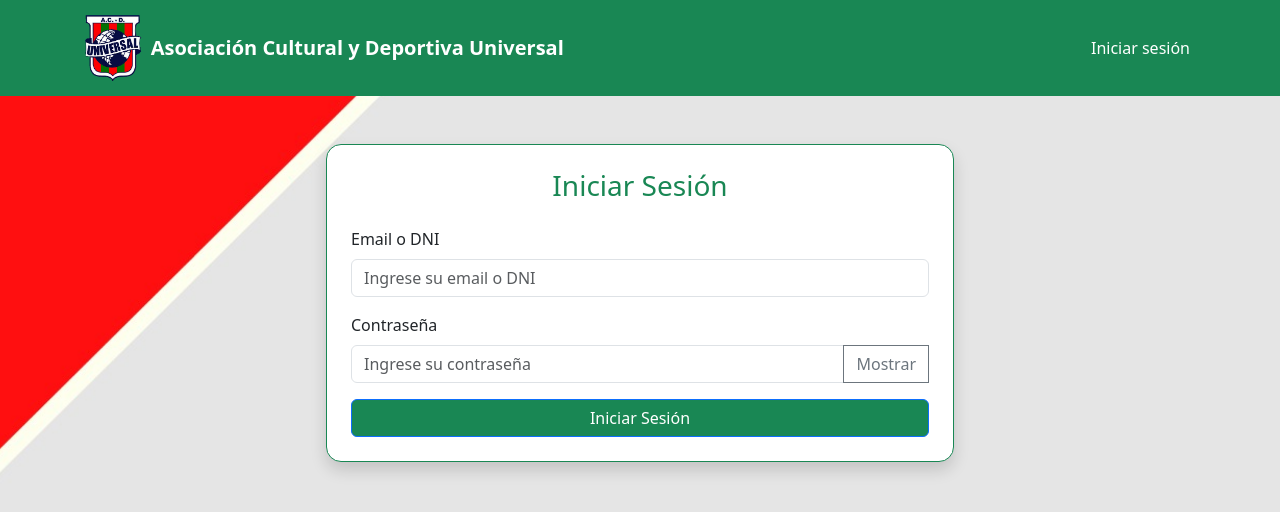
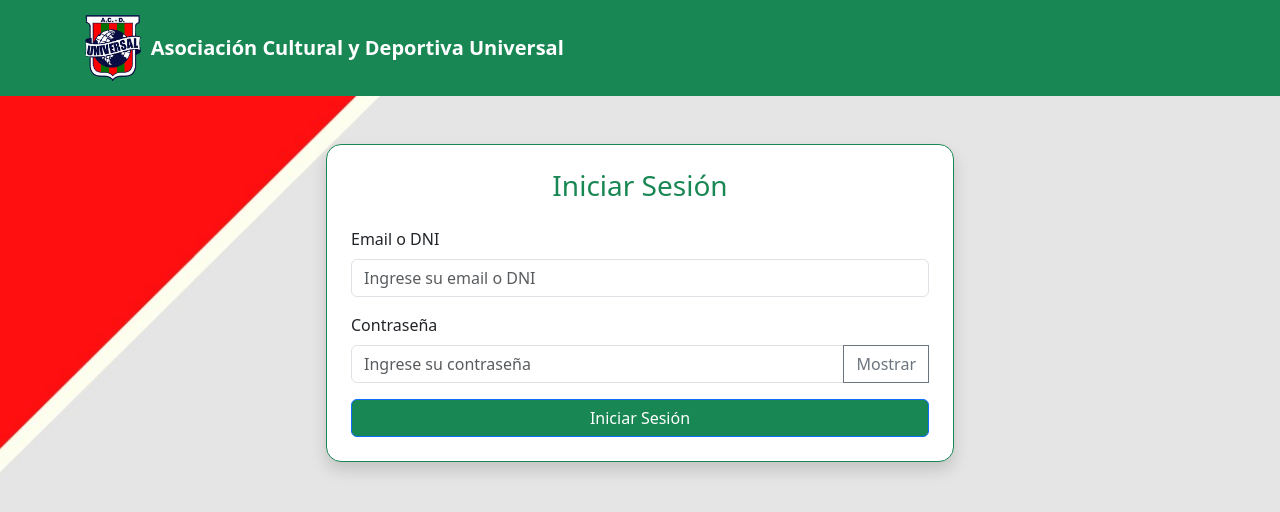
Before and after one commit to martinagarcia05/UTN-DS25-Grupo3, a React (Vite) app in the folder frontend/: page / in a window 1280 px wide. Shown: the top 512 px of the page. Built offline with nearby package versions, Linux system fonts and the light colour scheme.

Commit message:
Arreglo error de reserva service para deploy

```diff
--- a/frontend/src/components/Header.jsx
+++ b/frontend/src/components/Header.jsx
@@ -67,9 +67,11 @@ function Header() {
           <Nav className="ms-auto gap-3 align-items-center">
             {rol === "SOCIO" && !enLogin && (
               <>
-                <Nav.Link as="span" onClick={handleInicio} style={{ cursor: "pointer" }}>
-                  Inicio
-                </Nav.Link>
+                {!enInicio && (
+                  <Nav.Link as="span" onClick={handleInicio} style={{ cursor: "pointer" }}>
+                    Inicio
+                  </Nav.Link>
+                )}
                 <Nav.Link as="span" onClick={handleContacto} style={{ cursor: "pointer" }}>
                   Contacto
                 </Nav.Link>
--- a/frontend/src/components/HeaderIni.jsx
+++ b/frontend/src/components/HeaderIni.jsx
@@ -11,12 +11,6 @@ function Header() {
           <Image src={logo} height="70" />
           <span>Asociación Cultural y Deportiva Universal</span>
         </Navbar.Brand>
-        <Navbar.Toggle aria-controls="main-navbar-nav" />
-        <Navbar.Collapse id="main-navbar-nav">
-          <Nav className="ms-auto gap-4 align-items-center">
-            <Nav.Link href="/">Iniciar sesión</Nav.Link>
-          </Nav>
-        </Navbar.Collapse>
       </Container>
     </Navbar>
   );
```
Also changed, not shown: 1 other file (tests, documents, lock files or other folders).
